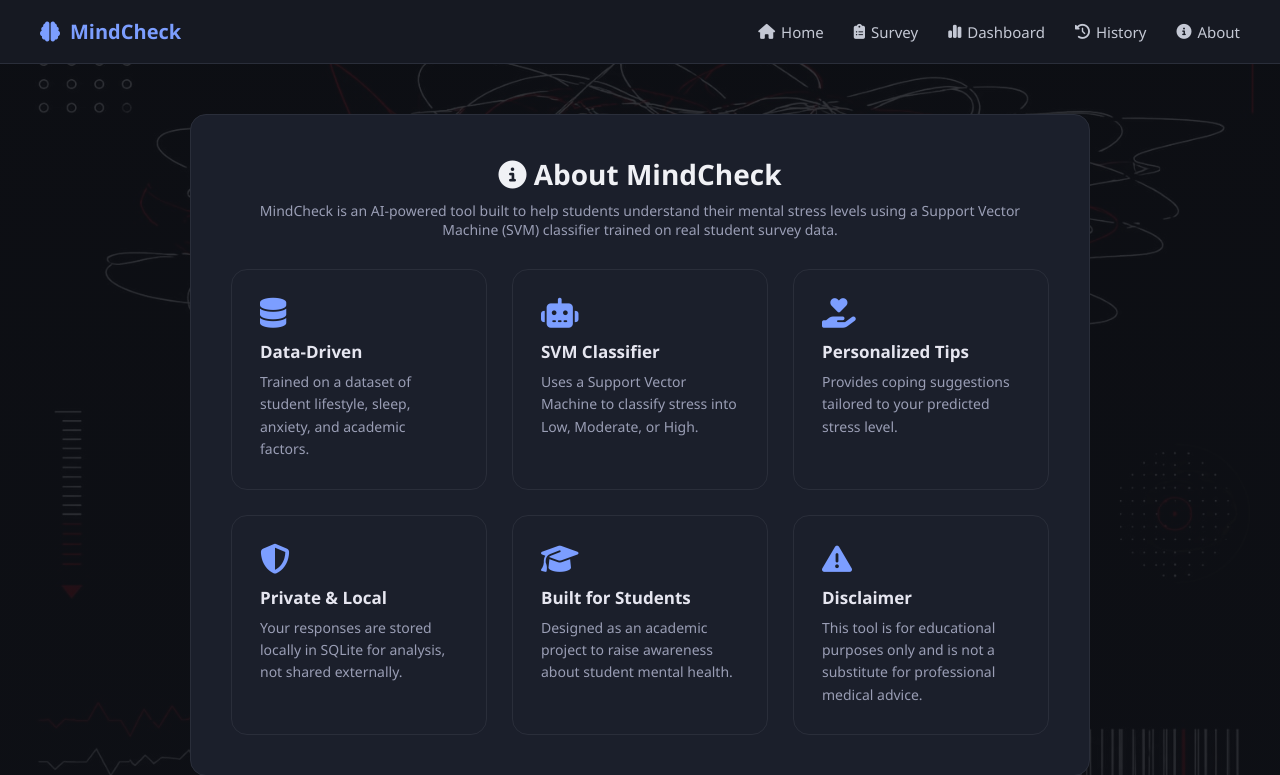
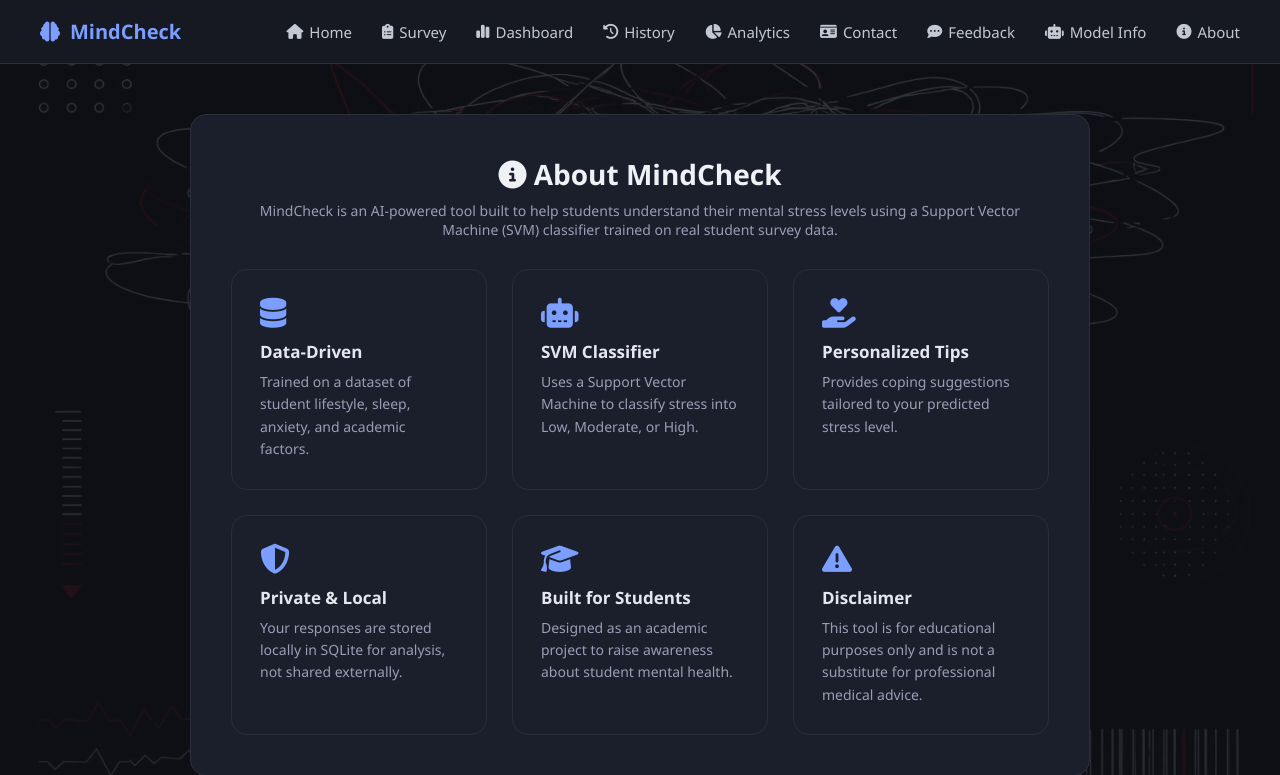
Before and after one commit to harishragaven-tech/Student-Mental-Stress-Classifier, a Flask app: page /about in a window 1280 px wide. Shown: the top 775 px of the page. Run offline with Flask 3, Linux system fonts and the light colour scheme; parts of the project's set-up code (start-up, migrations or seed data) failed here and were passed over.

Commit message:
Update _navbar.html

```diff
--- a/StudentMentalStressClassifier/templates/_navbar.html
+++ b/StudentMentalStressClassifier/templates/_navbar.html
@@ -5,6 +5,10 @@
         <li><a href="/survey" class="{{ 'active' if active=='survey' else '' }}"><i class="fa-solid fa-clipboard-list"></i> Survey</a></li>
         <li><a href="/dashboard" class="{{ 'active' if active=='dashboard' else '' }}"><i class="fa-solid fa-chart-simple"></i> Dashboard</a></li>
         <li><a href="/history" class="{{ 'active' if active=='history' else '' }}"><i class="fa-solid fa-clock-rotate-left"></i> History</a></li>
+        <li><a href="/analytics" class="{{ 'active' if active=='analytics' else '' }}"><i class="fa-solid fa-chart-pie"></i> Analytics</a></li>
+        <li><a href="/contact" class="{{ 'active' if active=='contact' else '' }}"><i class="fa-solid fa-id-card"></i> Contact</a></li>
+        <li><a href="/feedback" class="{{ 'active' if active=='feedback' else '' }}"><i class="fa-solid fa-comment-dots"></i> Feedback</a></li>
+        <li><a href="/model-info" class="{{ 'active' if active=='model-info' else '' }}"><i class="fa-solid fa-robot"></i> Model Info</a></li>
         <li><a href="/about" class="{{ 'active' if active=='about' else '' }}"><i class="fa-solid fa-circle-info"></i> About</a></li>
     </ul>
 </nav>
```
